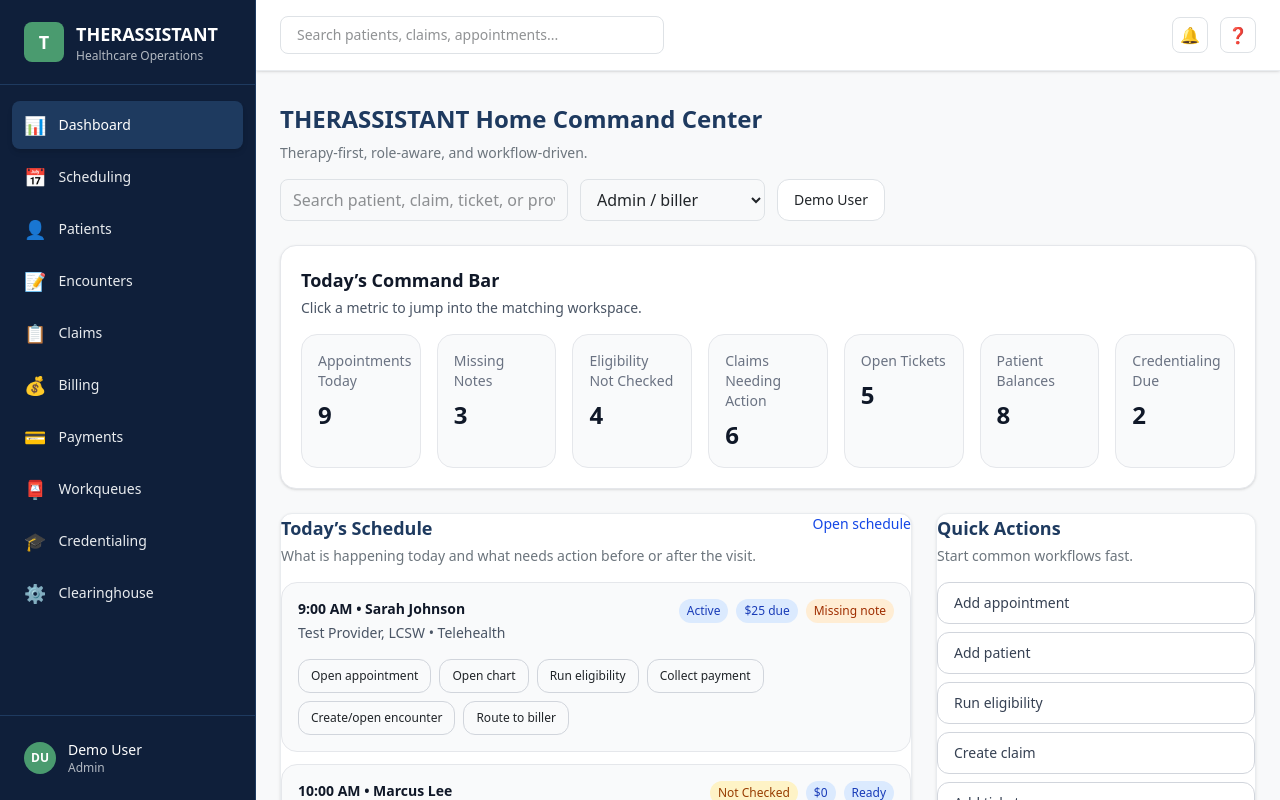
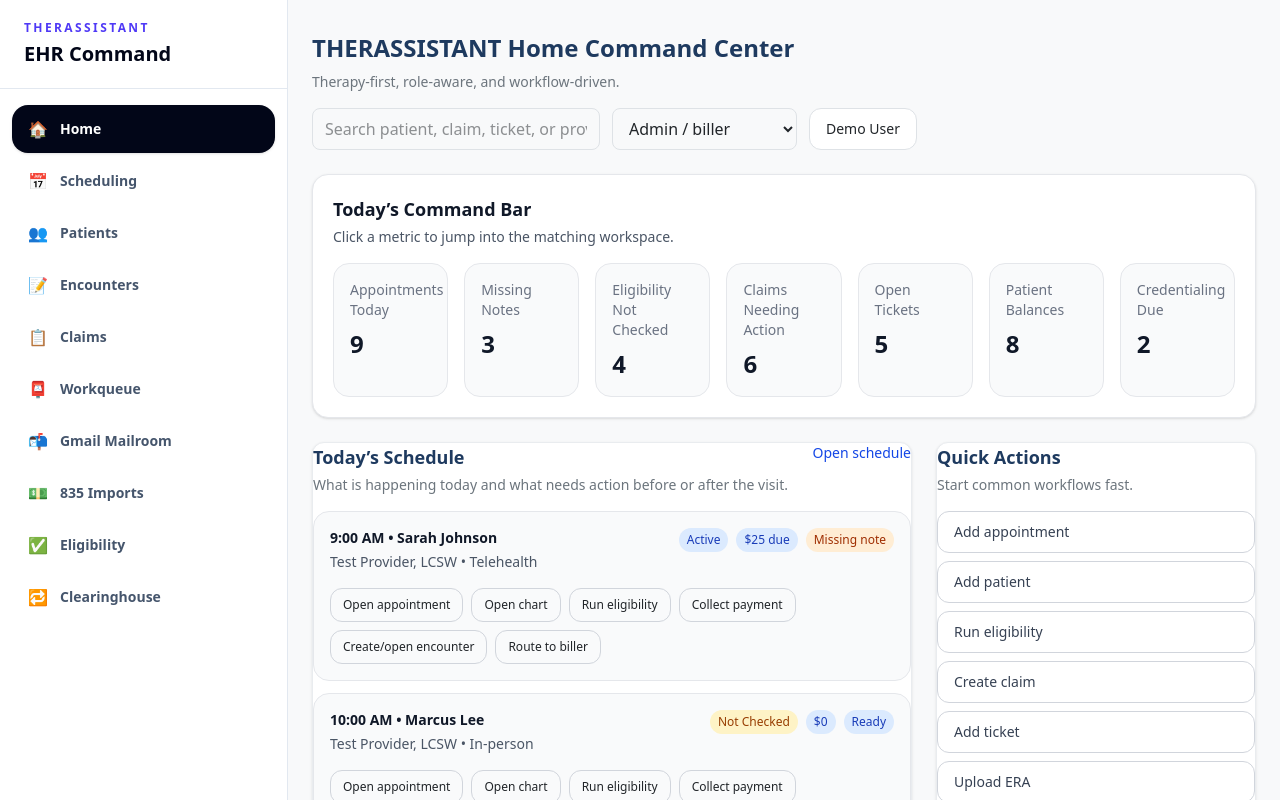
Before and after one commit to therassistantllc/therassistantold, a Next.js app: page / in a window 1280 px wide. Shown: the top 800 px of the page. Built offline with nearby package versions, Linux system fonts and the light colour scheme.

Commit message:
refactor: restructure navigation items and improve sidebar layout in AppShell component

```diff
--- a/components/layout/AppShell.tsx
+++ b/components/layout/AppShell.tsx
@@ -1,119 +1,177 @@
-// File: components/layout/AppShell.tsx
 "use client";
 
 import Link from "next/link";
 import { usePathname } from "next/navigation";
 import type { ReactNode } from "react";
 
-const navigation = [
-  { href: "/", label: "Dashboard", icon: "📊" },
-  { href: "/scheduling", label: "Scheduling", icon: "📅" },
-  { href: "/patients", label: "Patients", icon: "👤" },
-  { href: "/encounters", label: "Encounters", icon: "📝" },
-  { href: "/claims", label: "Claims", icon: "📋" },
-  { href: "/billing", label: "Billing", icon: "💰" },
-  { href: "/payments", label: "Payments", icon: "💳" },
-  { href: "/billing/workqueue", label: "Workqueues", icon: "📮" },
-  { href: "/credentialing", label: "Credentialing", icon: "🎓" },
-  { href: "/settings/clearinghouse", label: "Clearinghouse", icon: "⚙️" },
+type NavItem = {
+  href: string;
+  label: string;
+  icon: string;
+  match?: string[];
+};
+
+const navItems: NavItem[] = [
+  {
+    href: "/",
+    label: "Home",
+    icon: "🏠",
+    match: ["/"],
+  },
+  {
+    href: "/scheduling",
+    label: "Scheduling",
+    icon: "📅",
+    match: ["/scheduling", "/appointments"],
+  },
+  {
+    href: "/patients",
+    label: "Patients",
+    icon: "👥",
+    match: ["/patients", "/clients"],
+  },
+  {
+    href: "/encounters",
+    label: "Encounters",
+    icon: "📝",
+    match: ["/encounters"],
+  },
+  {
+    href: "/claims",
+    label: "Claims",
+    icon: "📋",
+    match: ["/claims"],
+  },
+  {
+    href: "/billing/workqueue",
+    label: "Workqueue",
+    icon: "📮",
+    match: ["/billing/workqueue"],
+  },
+  {
+    href: "/billing/workqueue?work_type=mailroom_review",
+    label: "Gmail Mailroom",
+    icon: "📬",
+    match: ["/billing/workqueue?work_type=mailroom_review"],
+  },
+  {
+    href: "/billing/payment-imports",
+    label: "835 Imports",
+    icon: "💵",
+    match: ["/billing/payment-imports"],
+  },
+  {
+    href: "/insurance/eligibility",
+    label: "Eligibility",
+    icon: "✅",
+    match: ["/insurance/eligibility"],
+  },
+  {
+    href: "/clearinghouse/transactions",
+    label: "Clearinghouse",
+    icon: "🔁",
+    match: ["/clearinghouse"],
+  },
 ];
 
-interface AppShellProps {
-  children: ReactNode;
+function isActive(pathname: string, item: NavItem) {
+  if (item.href === "/") {
+    return pathname === "/";
   }
 
-function isActive(pathname: string, href: string) {
-  if (href === "/") return pathname === "/";
-  return pathname === href || pathname.startsWith(`${href}/`);
+  return item.match?.some((path) => {
+    const cleanPath = path.split("?")[0];
+    return pathname === cleanPath || pathname.startsWith(`${cleanPath}/`);
+  });
 }
 
-export default function AppShell({ children }: AppShellProps) {
+export default function AppShell({ children }: { children: ReactNode }) {
   const pathname = usePathname();
 
   return (
-    <div className="flex min-h-screen bg-[var(--neutral-50)]">
-      {/* Sidebar Navigation */}
-      <aside className="fixed inset-y-0 left-0 z-50 w-64 bg-[var(--brand-midnight)] border-r border-[var(--brand-navy)]">
-        <div className="flex h-full flex-col">
-          {/* Logo/Brand */}
-          <div className="border-b border-[var(--brand-navy)] px-6 py-5">
-            <Link href="/" className="flex items-center gap-3">
-              <div className="flex h-10 w-10 items-center justify-center rounded-lg bg-[var(--brand-green)] text-white font-bold text-lg">
-                T
-              </div>
-              <div>
-                <div className="text-lg font-bold text-white">THERASSISTANT</div>
-                <div className="text-xs text-[var(--sidebar-text)] opacity-75">Healthcare Operations</div>
-              </div>
+    <div className="min-h-screen bg-slate-50">
+      <div className="flex min-h-screen">
+        <aside className="hidden w-72 shrink-0 border-r border-slate-200 bg-white lg:flex lg:flex-col">
+          <div className="border-b border-slate-200 px-6 py-5">
+            <Link href="/" className="block">
+              <p className="text-xs font-black uppercase tracking-[0.2em] text-indigo-600">
+                TherAssistant
+              </p>
+              <h1 className="mt-1 text-xl font-black text-slate-950">
+                EHR Command
+              </h1>
             </Link>
           </div>
 
-          {/* Navigation Links */}
-          <nav className="flex-1 space-y-1 px-3 py-4 overflow-y-auto">
-            {navigation.map((item) => {
-              const active = isActive(pathname, item.href);
+          <nav className="flex-1 space-y-1 overflow-y-auto px-3 py-4">
+            {navItems.map((item) => {
+              const active = isActive(pathname, item);
+
               return (
                 <Link
                   key={item.href}
                   href={item.href}
-                  className={`
-                    flex items-center gap-3 rounded-lg px-3 py-2.5 text-sm font-medium transition-all
-                    ${
+                  className={
                     active
-                        ? "bg-[var(--brand-navy)] text-white shadow-md"
-                        : "text-[var(--sidebar-text)] hover:bg-[var(--sidebar-hover)] hover:text-white"
+                      ? "flex items-center gap-3 rounded-2xl bg-slate-950 px-4 py-3 text-sm font-bold text-white shadow-sm"
+                      : "flex items-center gap-3 rounded-2xl px-4 py-3 text-sm font-bold text-slate-600 hover:bg-slate-100 hover:text-slate-950"
                   }
-                  `}
                 >
-                  <span className="text-lg">{item.icon}</span>
+                  <span className="text-base">{item.icon}</span>
                   <span>{item.label}</span>
                 </Link>
               );
             })}
           </nav>
 
-          {/* User Section */}
-          <div className="border-t border-[var(--brand-navy)] px-3 py-4">
-            <div className="flex items-center gap-3 rounded-lg px-3 py-2">
-              <div className="flex h-8 w-8 items-center justify-center rounded-full bg-[var(--brand-green)] text-xs font-bold text-white">
-                DU
-              </div>
-              <div className="flex-1 min-w-0">
-                <div className="text-sm font-medium text-white truncate">Demo User</div>
-                <div className="text-xs text-[var(--sidebar-text)] opacity-75">Admin</div>
-              </div>
+          <div className="border-t border-slate-200 p-4">
+            <div className="rounded-2xl bg-slate-50 p-4">
+              <p className="text-xs font-black uppercase tracking-wide text-slate-500">
+                Launch tools
+              </p>
+              <div className="mt-3 grid gap-2">
+                <Link
+                  href="/billing/workqueue?work_type=mailroom_review"
+                  className="text-sm font-bold text-indigo-700 hover:text-indigo-900"
+                >
+                  View Gmail AI queue
+                </Link>
+                <Link
+                  href="/billing/payment-imports"
+                  className="text-sm font-bold text-emerald-700 hover:text-emerald-900"
+                >
+                  View 835 imports
+                </Link>
               </div>
             </div>
           </div>
         </aside>
 
-      {/* Main Content Area */}
-      <div className="flex-1 pl-64">
-        {/* Top Header Bar */}
-        <header className="sticky top-0 z-40 bg-white border-b border-[var(--header-border)] shadow-sm">
-          <div className="px-6 py-4">
-            <div className="flex items-center justify-between">
-              <div className="flex items-center gap-4">
-                <input
-                  type="search"
-                  placeholder="Search patients, claims, appointments..."
-                  className="w-96 rounded-lg border border-[var(--input-border)] px-4 py-2 text-sm focus:border-[var(--brand-navy)] focus:outline-none focus:ring-2 focus:ring-[var(--brand-navy)] focus:ring-opacity-20"
-                />
-              </div>
-              <div className="flex items-center gap-3">
-                <button className="flex h-9 w-9 items-center justify-center rounded-lg border border-[var(--neutral-300)] bg-white text-[var(--neutral-600)] hover:bg-[var(--neutral-50)] transition-colors">
-                  🔔
-                </button>
-                <button className="flex h-9 w-9 items-center justify-center rounded-lg border border-[var(--neutral-300)] bg-white text-[var(--neutral-600)] hover:bg-[var(--neutral-50)] transition-colors">
-                  ❓
-                </button>
-              </div>
-            </div>
+        <div className="flex min-w-0 flex-1 flex-col">
+          <header className="sticky top-0 z-30 border-b border-slate-200 bg-white/90 backdrop-blur lg:hidden">
+            <div className="flex items-center justify-between px-4 py-3">
+              <Link href="/" className="font-black text-slate-950">
+                TherAssistant
+              </Link>
+
+              <select
+                value={pathname}
+                onChange={(event) => {
+                  window.location.href = event.target.value;
+                }}
+                className="max-w-[220px] rounded-xl border border-slate-200 bg-white px-3 py-2 text-sm font-bold text-slate-700"
+              >
+                {navItems.map((item) => (
+                  <option key={item.href} value={item.href}>
+                    {item.icon} {item.label}
+                  </option>
+                ))}
+              </select>
             </div>
           </header>
 
-        {/* Page Content */}
-        <main className="min-h-[calc(100vh-73px)]">{children}</main>
+          <main className="min-w-0 flex-1">{children}</main>
+        </div>
       </div>
     </div>
   );
```
Lines whose indentation alone changed are shown as unchanged.
